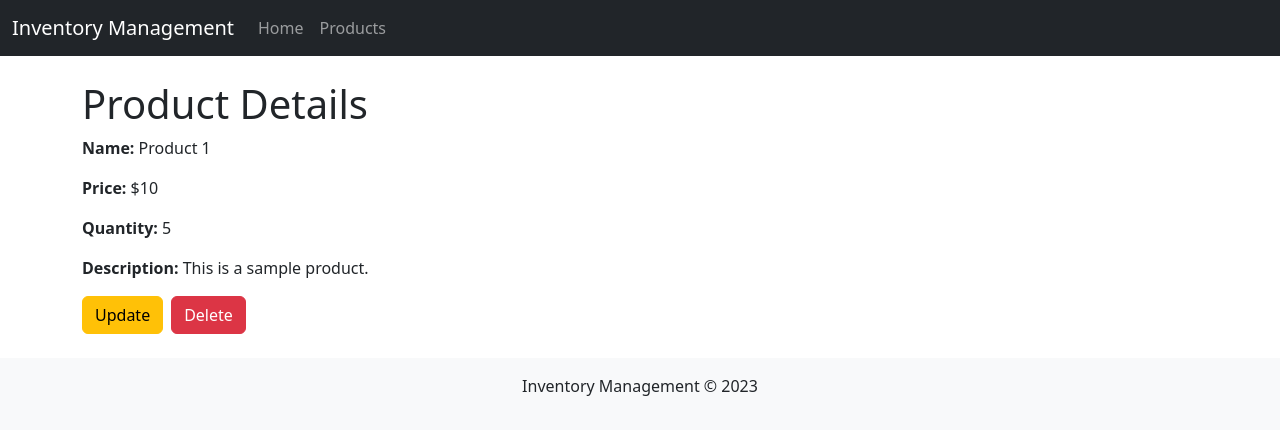
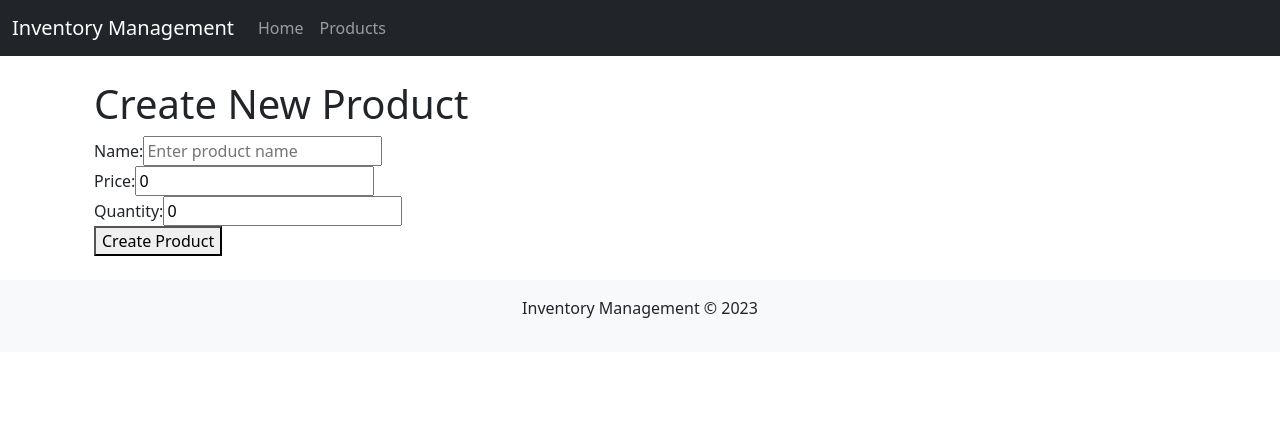
Before and after one commit to Minettii/stocked-inventory-management, a React (Vite) app: page /products/new in a window 1280 px wide. Shown: the top 434 px of the page. Built offline with nearby package versions, Linux system fonts and the light colour scheme.

Commit message:
feat: Implement new product page

```diff
--- a/src/pages/ProductCreate.jsx
+++ b/src/pages/ProductCreate.jsx
@@ -1,3 +1,56 @@
+import { useState } from "react";
+
 export default function ProductCreate() {
-	return <></>;
+	const [name, setName] = useState("");
+	const [price, setPrice] = useState(0);
+	const [quantity, setQuantity] = useState(0);
+
+	const handleSubmit = (e) => {
+		e.preventDefault();
+		// Handle form submission here
+		console.log("Product Name:", name);
+		console.log("Product Price:", price);
+		console.log("Product Quantity:", quantity);
+	};
+
+	return (
+		<div className="container">
+			<h1>Create New Product</h1>
+			<form onSubmit={handleSubmit}>
+				<div>
+					<label>Name:</label>
+					<input
+						type="text"
+						placeholder="Enter product name"
+						value={name}
+						onChange={(e) => setName(e.target.value)}
+					/>
+				</div>
+
+				<div>
+					<label>Price:</label>
+					<input
+						type="number"
+						placeholder="Enter product price"
+						value={price}
+						onChange={(e) => setPrice(e.target.value)}
+					/>
+				</div>
+
+				<div>
+					<label>Quantity:</label>
+					<input
+						type="number"
+						placeholder="Enter product quantity"
+						value={quantity}
+						onChange={(e) => setQuantity(e.target.value)}
+					/>
+				</div>
+
+				<button type="submit">
+					Create Product
+				</button>
+			</form>
+		</div>
+	);
 }
--- a/src/router.jsx
+++ b/src/router.jsx
@@ -34,9 +34,9 @@ const router = createBrowserRouter([
 				errorElement: <ProductBoundary />,
 			},
 			{
-				path: "product-create",
-				element: <ProductCreate />,
-			},
+							path: "products/new",
+							element: <ProductCreate />,
+						},
 		],
 	},
 ]);
```
